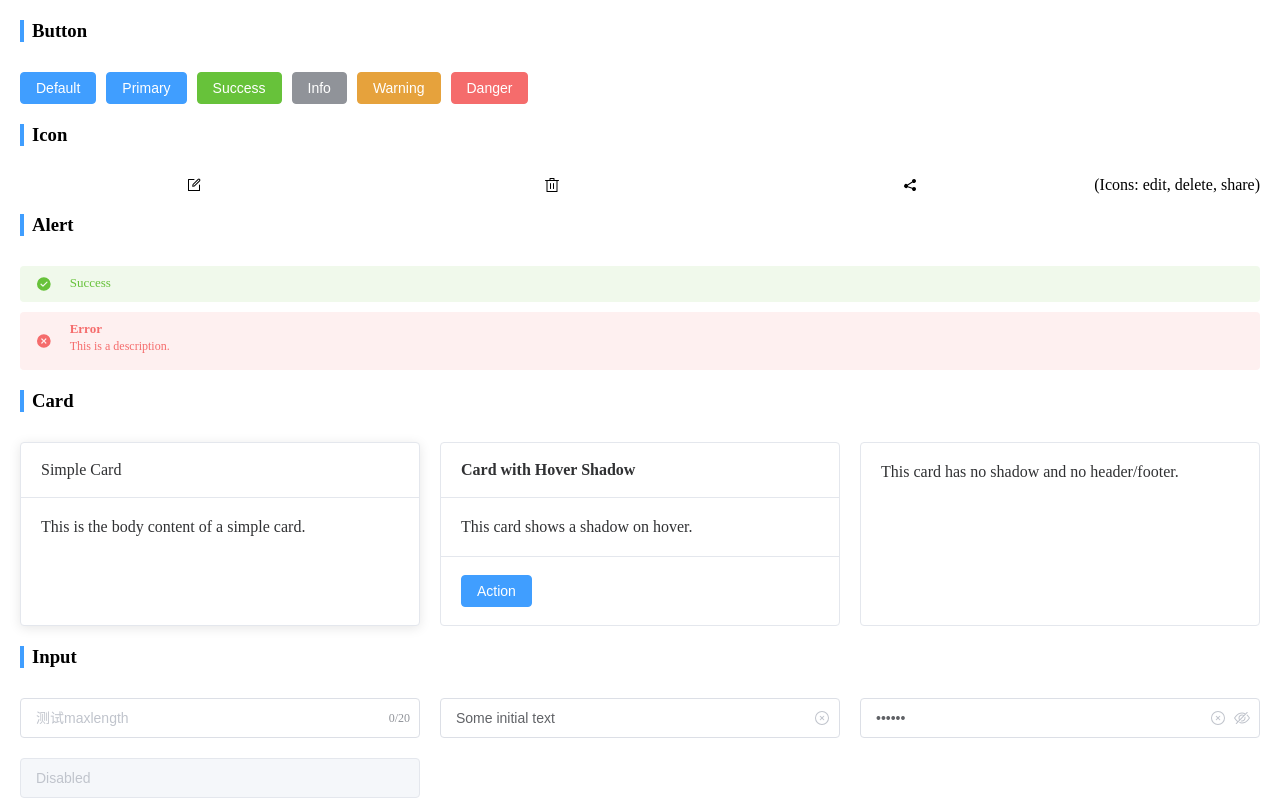
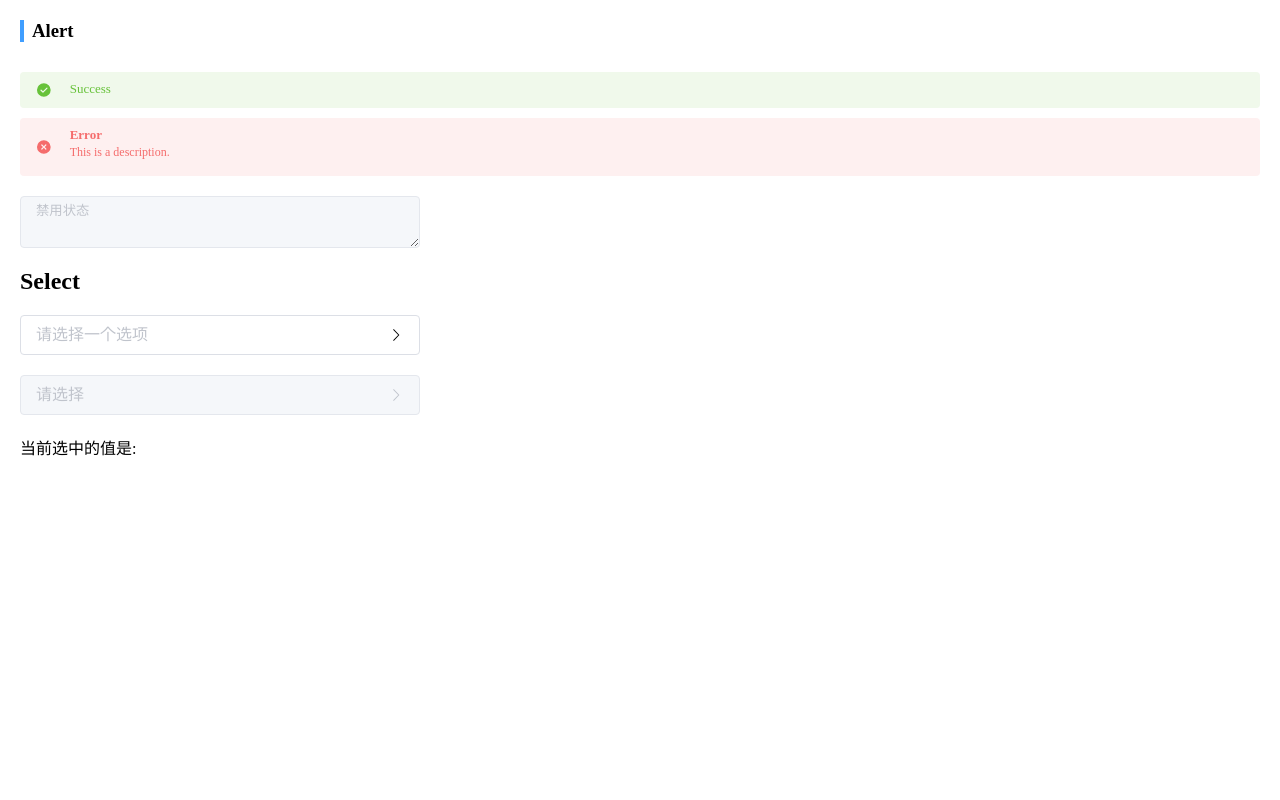
Before and after one commit to Tom-Lee-CN/ShopPilot, a Vue app in the folder frontend/: page / in a window 1280 px wide. Shown: the top 800 px of the page. Built offline with nearby package versions, Linux system fonts and the light colour scheme.

Commit message:
完成下拉框组件开发

```diff
--- a/frontend/src/components/HelloWorld.vue
+++ b/frontend/src/components/HelloWorld.vue
@@ -1,92 +1,26 @@
 <template>
   <div class="main-container">
-    <h3>Button</h3>
-    <div class="row">
-      <pilot-button>Default</pilot-button>
-      <pilot-button type="primary">Primary</pilot-button>
-      <pilot-button type="success">Success</pilot-button>
-      <pilot-button type="info">Info</pilot-button>
-      <pilot-button type="warning">Warning</pilot-button>
-      <pilot-button type="danger">Danger</pilot-button>
-    </div>
-
-    <h3>Icon</h3>
-    <div class="row">
-      <pilot-icon name="edit" />
-      <pilot-icon name="delete" />
-      <pilot-icon name="share" />
-      <span>(Icons: edit, delete, share)</span>
-    </div>
-
     <h3>Alert</h3>
     <div class="alert-row">
       <pilot-alert title="Success" type="success" show-icon />
       <pilot-alert title="Error" type="error" show-icon description="This is a description." />
     </div>
 
-    <h3>Card</h3>
-    <div class="card-row">
-      <pilot-card header="Simple Card"> This is the body content of a simple card. </pilot-card>
-
-      <pilot-card shadow="hover">
-        <template #header>
-          <h4>Card with Hover Shadow</h4>
-        </template>
-        <div>This card shows a shadow on hover.</div>
-        <template #footer>
-          <pilot-button type="primary">Action</pilot-button>
-        </template>
-      </pilot-card>
-
-      <pilot-card shadow="never"> This card has no shadow and no header/footer. </pilot-card>
-    </div>
-    <h3>Input</h3>
-    <div class="input-row">
-      <pilot-input
-        v-model="inputValue"
-        maxlength="20"
-        show-word-limit
-        clearable
-        placeholder="测试maxlength"
-      ></pilot-input>
-      <pilot-input v-model="clearableValue" placeholder="Clearable Input" clearable />
-      <pilot-input
-        v-model="passwordValue"
-        type="password"
-        placeholder="Password"
-        show-password
-        clearable
-      />
-      <pilot-input v-model="inputValue" disabled placeholder="Disabled" />
-    </div>
-    <div class="input-row">
-      <span>Input Value: {{ inputValue }}</span>
-      <br />
-      <span>Clearable Value: {{ clearableValue }}</span>
-      <br />
-      <span>Password Value: {{ passwordValue }}</span>
-    </div>
-    <h2>Textarea</h2>
-    <div class="input-row">
-      <pilot-textarea v-model="textareaValue" placeholder="请输入内容"></pilot-textarea>
-    </div>
-    <div class="input-row">
-      <pilot-textarea v-model="textareaValue" placeholder="高度自适应" autosize></pilot-textarea>
-    </div>
     <div class="input-row">
       <pilot-textarea v-model="textareaValue" placeholder="禁用状态" disabled></pilot-textarea>
     </div>
+    <h2>Select</h2>
     <div class="input-row">
-      <pilot-textarea v-model="textareaValue" placeholder="请输入内容"></pilot-textarea>
+      <pilot-select
+        v-model="selectValue"
+        :options="selectOptions"
+        placeholder="请选择一个选项"
+      ></pilot-select>
     </div>
     <div class="input-row">
-      <pilot-textarea
-        v-model="textareaValue"
-        maxlength="100"
-        show-word-limit
-        placeholder="测试maxlength"
-      ></pilot-textarea>
+      <pilot-select v-model="selectValue" :options="selectOptions" disabled></pilot-select>
     </div>
+    <p>当前选中的值是: {{ selectValue }}</p>
   </div>
 </template>
 
@@ -101,6 +35,14 @@ export default {
       clearableValue: 'Some initial text',
       passwordValue: '123456',
       textareaValue: '',
+      selectValue: '',
+      selectOptions: [
+        { label: '黄金糕', value: 'gold' },
+        { label: '双皮奶', value: 'milk' },
+        { label: '蚵仔煎', value: 'oyster' },
+        { label: '龙须面', value: 'noodle' },
+        { label: '北京烤鸭', value: 'duck' },
+      ],
     };
   },
 };
--- /dev/null
+++ b/frontend/src/packages/Select/index.js
@@ -0,0 +1,3 @@
+import PilotSelect from './select.vue';
+
+export default PilotSelect;
--- /dev/null
+++ b/frontend/src/packages/Select/select.vue
@@ -0,0 +1,193 @@
+<template>
+  <div class="pilot-select" :class="{ 'is-disabled': disabled }" @click="toggleDropdown">
+    <div class="pilot-select__input">
+      <span :class="{ 'is-placeholder': !selectedLabel }">{{ selectedLabel || placeholder }}</span>
+      <pilot-icon
+        class="pilot-select__arrow"
+        :class="{ 'is-reverse': dropdownVisible }"
+        name="arrow-right"
+      ></pilot-icon>
+    </div>
+    <transition name="pilot-select-dropdown">
+      <div v-if="dropdownVisible" class="pilot-select__dropdown">
+        <ul class="pilot-select__options">
+          <li
+            v-for="option in options"
+            :key="option.value"
+            class="pilot-select__option"
+            :class="{ 'is-selected': modelValue === option.value }"
+            @click.stop="handleOptionClick(option)"
+          >
+            {{ option.label }}
+          </li>
+        </ul>
+      </div>
+    </transition>
+  </div>
+</template>
+<script>
+export default {
+  name: 'PilotSelect',
+  props: {
+    modelValue: {
+      type: [String, Number],
+      default: '',
+    },
+    options: {
+      type: Array,
+      default: () => [],
+    },
+    placeholder: {
+      type: String,
+      default: '请选择',
+    },
+    disabled: {
+      type: Boolean,
+      default: false,
+    },
+  },
+  emits: ['update:modelValue'],
+  data() {
+    return {
+      dropdownVisible: false,
+    };
+  },
+  computed: {
+    // 计算选中的选项的标签
+    selectedLabel() {
+      const selectedOption = this.options.find((option) => option.value === this.modelValue);
+      return selectedOption ? selectedOption.label : '';
+    },
+  },
+  methods: {
+    toggleDropdown() {
+      if (this.disabled) return;
+      this.dropdownVisible = !this.dropdownVisible;
+    },
+    handleOptionClick(option) {
+      this.$emit('update:modelValue', option.value);
+      this.dropdownVisible = false;
+    },
+    handleOutsideClick(event) {
+      if (!this.$el.contains(event.target)) {
+        this.dropdownVisible = false;
+      }
+    },
+  },
+  watch: {
+    // 侦听下拉框的可见性
+    dropdownVisible(isVisible) {
+      if (isVisible) {
+        // 当下拉框打开时，添加 document 点击事件监听
+        document.addEventListener('click', this.handleOutsideClick, true);
+      } else {
+        // 当下拉框关闭时，移除事件监听
+        document.removeEventListener('click', this.handleOutsideClick, true);
+      }
+    },
+  },
+  beforeUnmount() {
+    // 在组件卸载前，确保移除事件监听，防止内存泄漏
+    document.removeEventListener('click', this.handleOutsideClick, true);
+  },
+};
+</script>
+<style scoped lang="scss">
+.pilot-select {
+  position: relative;
+  display: inline-block;
+  width: 100%;
+  cursor: pointer;
+
+  &.is-disabled {
+    cursor: not-allowed;
+    .pilot-select__input {
+      background-color: #f5f7fa;
+      border-color: #e4e7ed;
+      color: #c0c4cc;
+    }
+  }
+}
+.pilot-select__input {
+  position: relative;
+  display: flex;
+  align-items: center;
+  justify-content: space-between;
+  height: 40px;
+  line-height: 40px;
+  padding: 0 15px;
+  border: 1px solid #dcdfe6;
+  border-radius: 4px;
+  background-color: #fff;
+  transition: border-color 0.2s cubic-bezier(0.645, 0.045, 0.355, 1);
+
+  &:hover {
+    border-color: #c0c4cc;
+  }
+
+  .is-placeholder {
+    color: #c0c4cc;
+  }
+}
+
+.pilot-select__arrow {
+  margin: 0 0 0 auto;
+  transition: transform 0.3s;
+  &.is-reverse {
+    transform: rotate(90deg);
+  }
+}
+.pilot-select__dropdown {
+  position: absolute;
+  top: calc(100% + 8px);
+  left: 0;
+  width: 100%;
+  z-index: 10;
+  border: 1px solid #e4e7ed;
+  border-radius: 4px;
+  background-color: #fff;
+  box-shadow: 0 2px 12px 0 rgba(0, 0, 0, 0.1);
+}
+
+.pilot-select__options {
+  list-style: none;
+  padding: 6px 0;
+  margin: 0;
+  max-height: 274px;
+  overflow: auto;
+}
+
+.pilot-select__option {
+  padding: 0 20px;
+  height: 34px;
+  line-height: 34px;
+  font-size: 14px;
+  color: #606266;
+  cursor: pointer;
+  white-space: nowrap;
+  overflow: hidden;
+  text-overflow: ellipsis;
+
+  &:hover {
+    background-color: #f5f7fa;
+  }
+
+  &.is-selected {
+    color: #409eff;
+    font-weight: 700;
+  }
+}
+
+// Dropdown transition
+.pilot-select-dropdown-enter-active,
+.pilot-select-dropdown-leave-active {
+  transition:
+    opacity 0.2s,
+    transform 0.2s;
+}
+.pilot-select-dropdown-enter-from,
+.pilot-select-dropdown-leave-to {
+  opacity: 0;
+  transform: translateY(-10px);
+}
+</style>
--- a/frontend/src/packages/index.js
+++ b/frontend/src/packages/index.js
@@ -4,8 +4,17 @@ import PilotAlert from './Alert';
 import PilotCard from './Card';
 import PilotInput from './Input';
 import PilotTextarea from './Textarea';
+import PilotSelect from './Select';
 
-const components = [PilotButton, PilotIcon, PilotAlert, PilotCard, PilotInput, PilotTextarea];
+const components = [
+  PilotButton,
+  PilotIcon,
+  PilotAlert,
+  PilotCard,
+  PilotInput,
+  PilotTextarea,
+  PilotSelect,
+];
 
 const install = (app) => {
   components.forEach((component) => {
@@ -17,4 +26,4 @@ export default {
   install,
 };
 
-export { PilotButton, PilotIcon, PilotAlert, PilotCard, PilotInput, PilotTextarea };
+export { PilotButton, PilotIcon, PilotAlert, PilotCard, PilotInput, PilotTextarea, PilotSelect };
```
